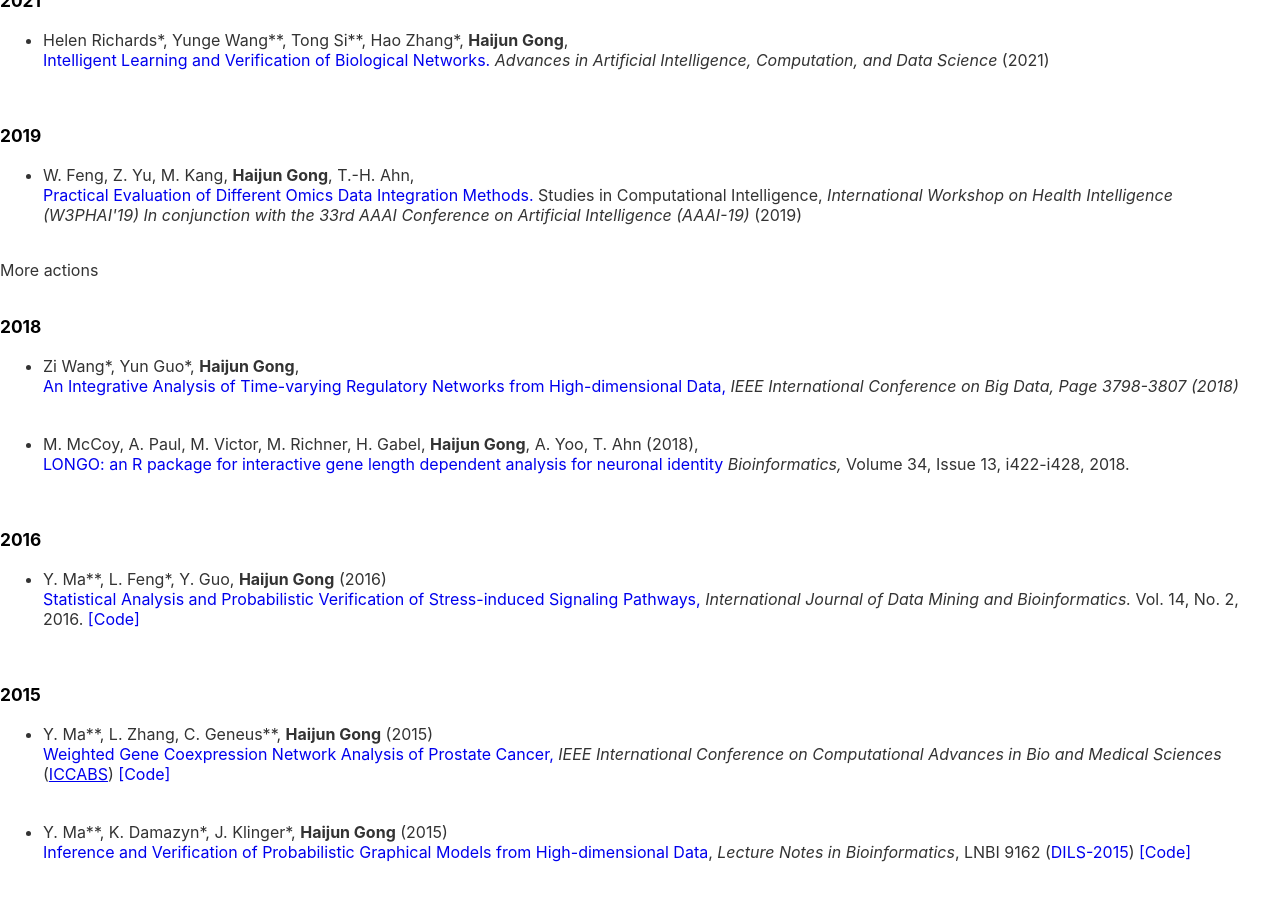
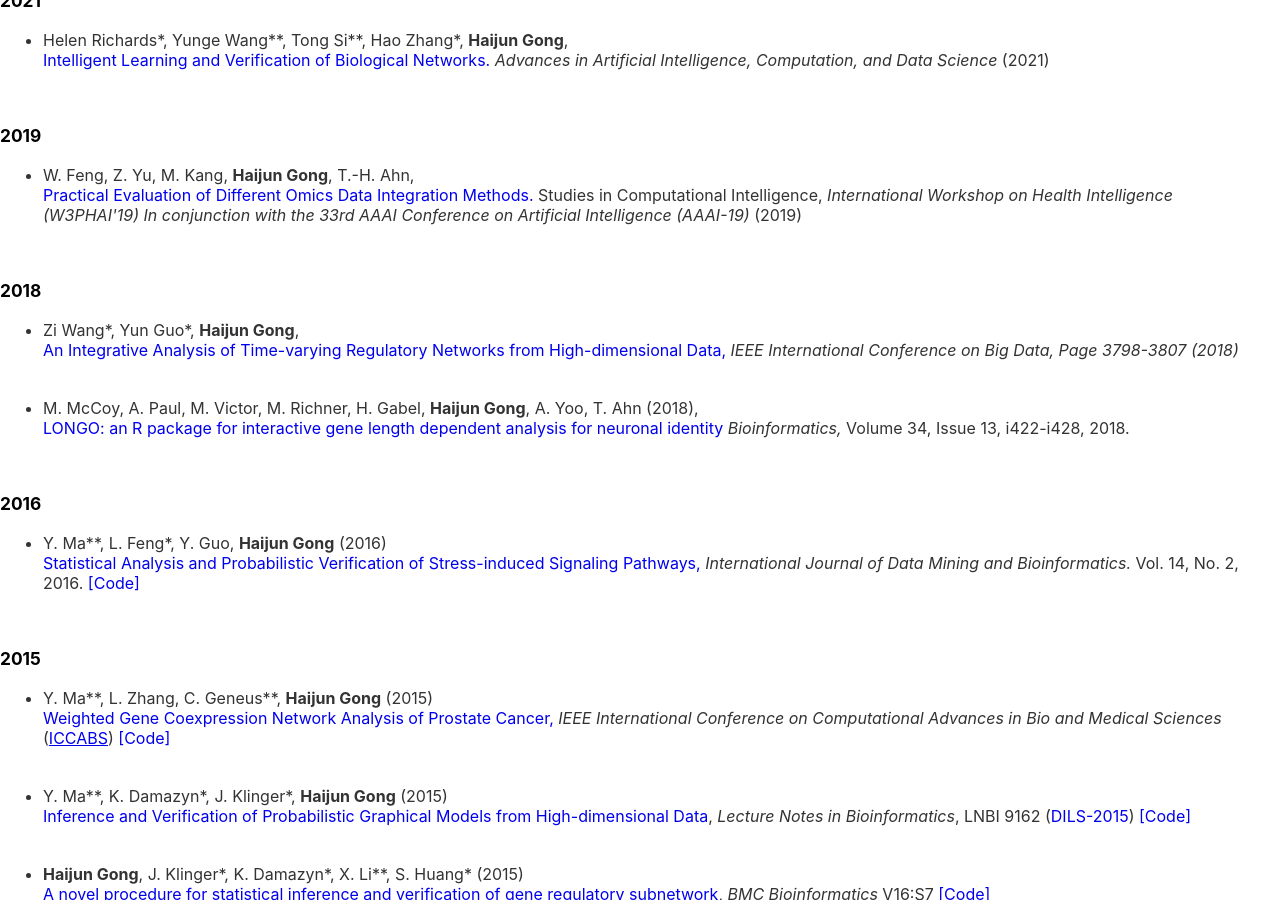
Before and after one commit to GongData/gongData.github.io, a Jekyll site: the page built from _pages/Research.md, in a window 1280 px wide and 900 px high, scrolled down 722 px. Built offline with Jekyll 4.4.1, drawn with Linux system fonts in a browser that asks for light colours.

Commit message:
Update Research.md

```diff
--- a/_pages/Research.md
+++ b/_pages/Research.md
@@ -147,9 +147,7 @@
   </td>
 </table>
 
-
-
-<a name="2018"></a>More actions
+<a name="2018"></a>
 
 <p style="margin: 0in 0in 0pt; font-size: 12pt;">&nbsp;</p>
 <p style="margin: 0in 0in 0pt; font-size: 13pt;"><b><font color="#000000">2018</font></b></p>
@@ -168,10 +166,7 @@
 
 </li>  </div></ul>
 </td>
-<td class="p2">
-  </td>
 </table>
-
 
 <table class="pp">
  <td class="p1">
```
